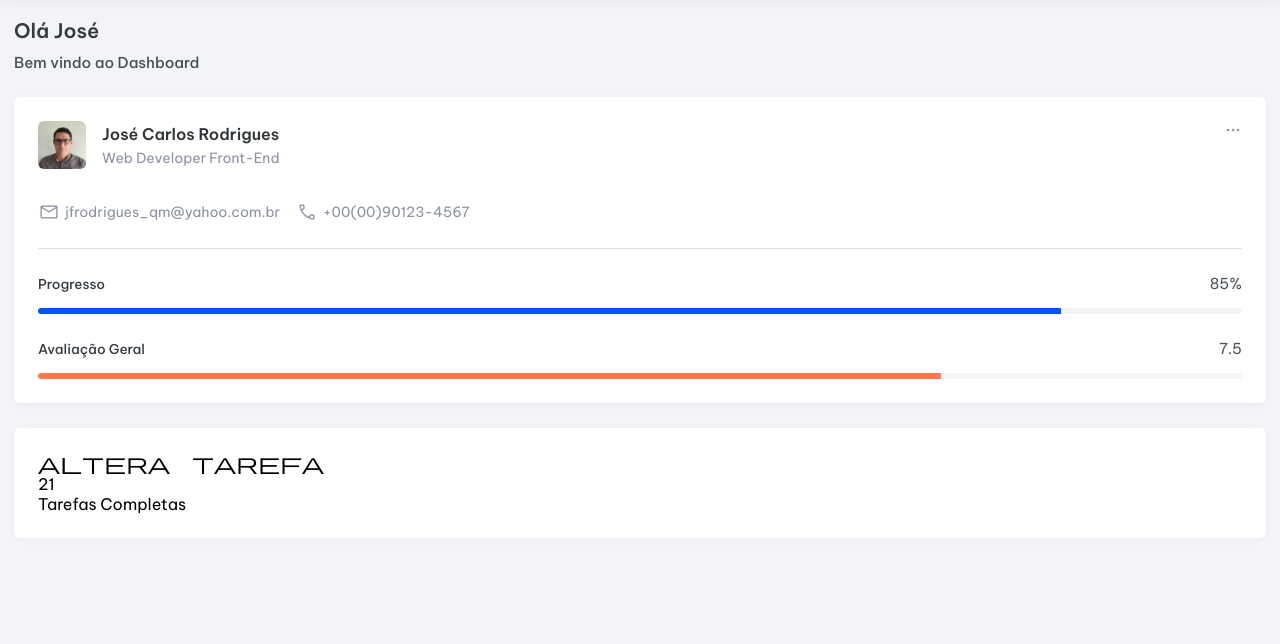
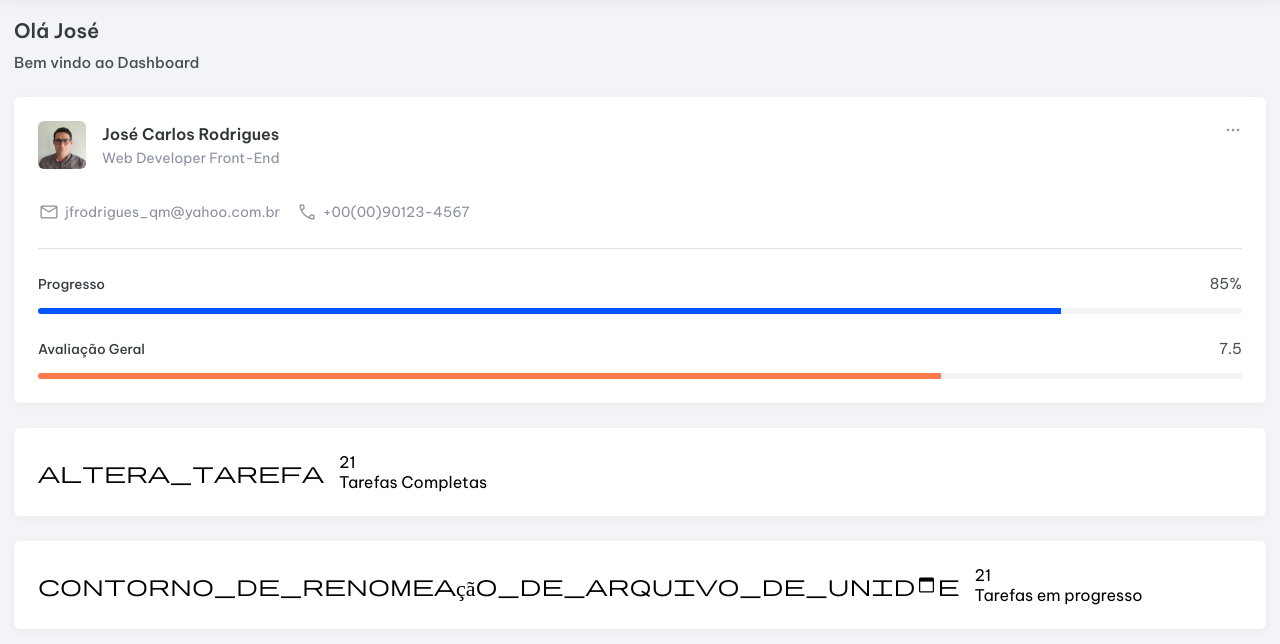
Before and after one commit to JoseCarlos-Filho/Dashboard, a plain HTML site: page index.html in a window 1280 px wide. Shown: the part 74-718 px from the top of the page. Drawn offline with nearby package versions, Linux system fonts and the light colour scheme.

Commit message:
Dashboard - Montagem dos Cards

```diff
--- /dev/null
+++ b/assets/css/style-card.css
@@ -0,0 +1,28 @@
+@import "./variaveis.css";
+
+/* --------------------> ESTILOS REUSADO <---------------- */
+
+@import "./style-reuso.css";
+
+/* --------------------> ESTILOS CARD <---------------- */
+
+.home .card-wrapper {
+  display: grid;
+  gap: 25px;
+}
+
+.home .task-card {
+  display: flex;
+  align-items: center;
+  gap: 15px;
+}
+
+.home .task-card .card-icon.green {
+  --background: var(--emerald_12);
+  --color: var(--emerald);
+}
+
+.home .task-card .card-icon.blue {
+  --background: var(--pacific-blue-12);
+  --color: var(--pacific-blue);
+}
--- a/index.html
+++ b/index.html
@@ -12,6 +12,7 @@
     <!-- link do CSS -->
     <link rel="stylesheet" href="./assets/css/style-header.css" />
     <link rel="stylesheet" href="./assets/css/style-home.css" />
+    <link rel="stylesheet" href="./assets/css/style-card.css" />
 
     <!-- link de fonts -->
     <link rel="preconnect" href="https://fonts.googleapis.com" />
@@ -238,13 +239,29 @@
           <div class="card-wrapper">
             <div class="card task-card">
               <div class="card-icon icon-box green">
-                <span class="material-symbols-rounded icon">Altera Tarefa</span>
+                <span class="material-symbols-rounded icon">Altera_tarefa</span>
               </div>
 
               <div>
                 <data class="card-data" value="21">21</data>
 
                 <p class="card-text">Tarefas Completas</p>
+              </div>
+            </div>
+          </div>
+
+          <div class="card-wrapper">
+            <div class="card task-card">
+              <div class="card-icon icon-box blue">
+                <span class="material-symbols-rounded icon"
+                  >contorno_de_renomeação_de_arquivo_de_unidade</span
+                >
+              </div>
+
+              <div>
+                <data class="card-data" value="21">21</data>
+
+                <p class="card-text">Tarefas em progresso</p>
               </div>
             </div>
           </div>
```
